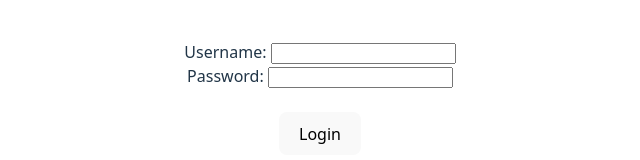
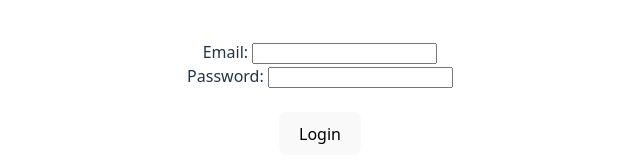
Before and after one commit to rahmatrians/lakupedia, a React (Vite) app: page /login in a window 1280 px wide. Shown: the top 160 px of the page, without its empty margins (320-960 px from the left). Built offline with nearby package versions, Linux system fonts and the light colour scheme.

Commit message:
first flight 🚀

```diff
--- a/src/pages/Login.jsx
+++ b/src/pages/Login.jsx
@@ -7,7 +7,7 @@ function Login() {
     let nav = useNavigate();
     const { showToast } = useToast();
     const [formData, xetFormData] = useState({
-        username: "",
+        email: "",
         password: ""
     })
 
@@ -15,8 +15,8 @@ function Login() {
     const handleSubmit = async () => {
         event.preventDefault()
         try {
-            axios.post("http://localhost:3000/auth/login", {
-                username: formData.username,
+            axios.post("http://10.50.0.13:3002/login", {
+                email: formData.email,
                 password: formData.password
             }).then(res => {
                 localStorage.setItem("tokenSession", res.data.accessToken)
@@ -34,9 +34,9 @@ function Login() {
     return (
         <>
             <form onSubmit={handleSubmit}>
-                <label htmlFor='username'>Username: </label>
-                <input type="text" id="username" onChange={(event) => {
-                    xetFormData({ ...formData, username: event.target.value })
+                <label htmlFor='email'>Email: </label>
+                <input type="text" id="email" onChange={(event) => {
+                    xetFormData({ ...formData, email: event.target.value })
                 }} />
                 <br />
                 <label htmlFor='password'>Password: </label>
```
